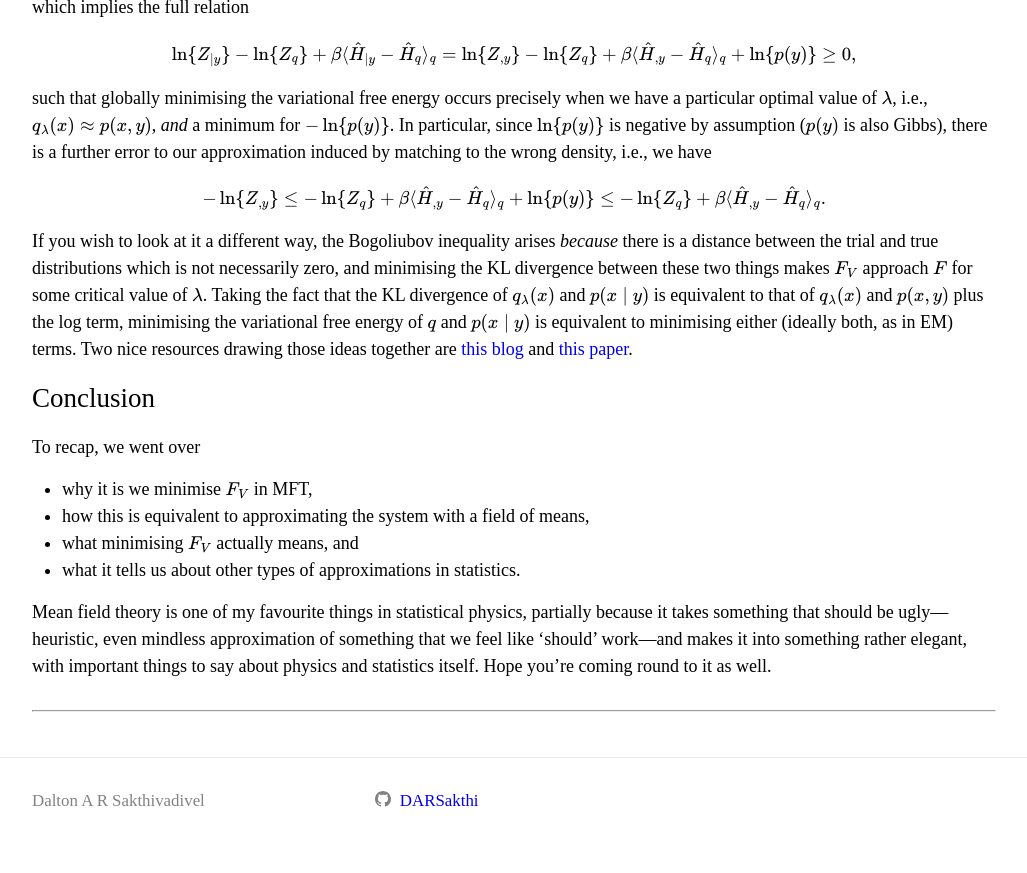
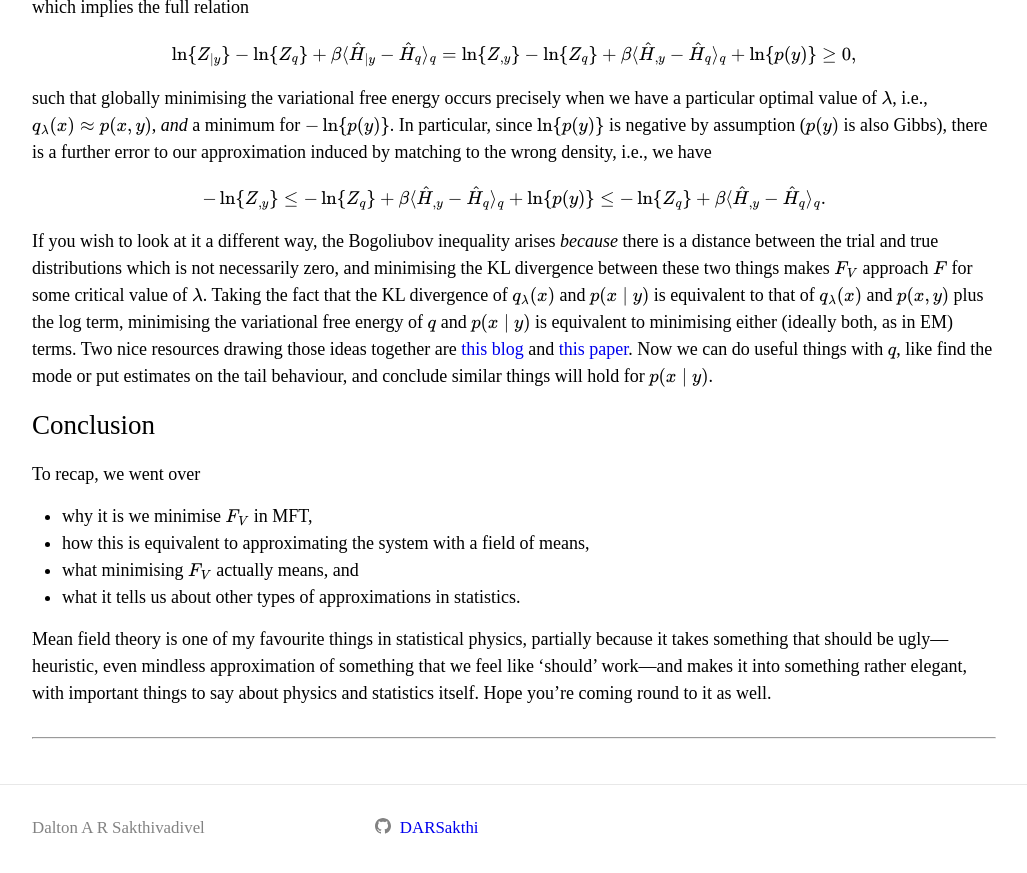
Before and after one commit to DARSakthi/DARSakthi.github.io, a Jekyll site: the page built from _posts/2022-02-05-2-MFT-4-ME.markdown, in a window 1280 px wide and 900 px high, scrolled down 5081 px. Shown: the top 873 px of the window, without its empty margins (126-1153 px from the left). Built offline with Jekyll 4.4.1, drawn with Linux system fonts in a browser that asks for light colours; formulas are drawn with MathJax 3; comment, search, counter and statistics services are not loaded.

Commit message:
Small update

```diff
--- a/_posts/2022-02-05-2-MFT-4-ME.markdown
+++ b/_posts/2022-02-05-2-MFT-4-ME.markdown
@@ -89,7 +89,7 @@ such that globally minimising the variational free energy occurs precisely when
 
 $$-\ln\{Z_{,y} \} \leq - \ln\{Z_q\} + \beta \langle \hat{H}_{,y} - \hat{H}_q \rangle_q + \ln\{p(y)\} \leq - \ln\{Z_q\} + \beta \langle \hat{H}_{,y} - \hat{H}_q \rangle_q. $$
 
-If you wish to look at it a different way, the Bogoliubov inequality arises _because_ there is a distance between the trial and true distributions which is not necessarily zero, and minimising the KL divergence between these two things makes $$F_V$$ approach $$F$$ for some critical value of $$\lambda$$. Taking the fact that the KL divergence of $$q_\lambda(x)$$ and $$p(x\mid y)$$ is equivalent to that of $$q_\lambda(x)$$ and $$p(x,y)$$ plus the log term, minimising the variational free energy of $$q$$ and $$p(x \mid y)$$ is equivalent to minimising either (ideally both, as in EM) terms. Two nice resources drawing those ideas together are [this blog](https://gregorygundersen.com/blog/2021/04/16/variational-inference/) and [this paper](https://arxiv.org/abs/1601.00670).
+If you wish to look at it a different way, the Bogoliubov inequality arises _because_ there is a distance between the trial and true distributions which is not necessarily zero, and minimising the KL divergence between these two things makes $$F_V$$ approach $$F$$ for some critical value of $$\lambda$$. Taking the fact that the KL divergence of $$q_\lambda(x)$$ and $$p(x\mid y)$$ is equivalent to that of $$q_\lambda(x)$$ and $$p(x,y)$$ plus the log term, minimising the variational free energy of $$q$$ and $$p(x \mid y)$$ is equivalent to minimising either (ideally both, as in EM) terms. Two nice resources drawing those ideas together are [this blog](https://gregorygundersen.com/blog/2021/04/16/variational-inference/) and [this paper](https://arxiv.org/abs/1601.00670). Now we can do useful things with $$q$$, like find the mode or put estimates on the tail behaviour, and conclude similar things will hold for $$p(x \mid y)$$.
 
 # Conclusion
 
```
